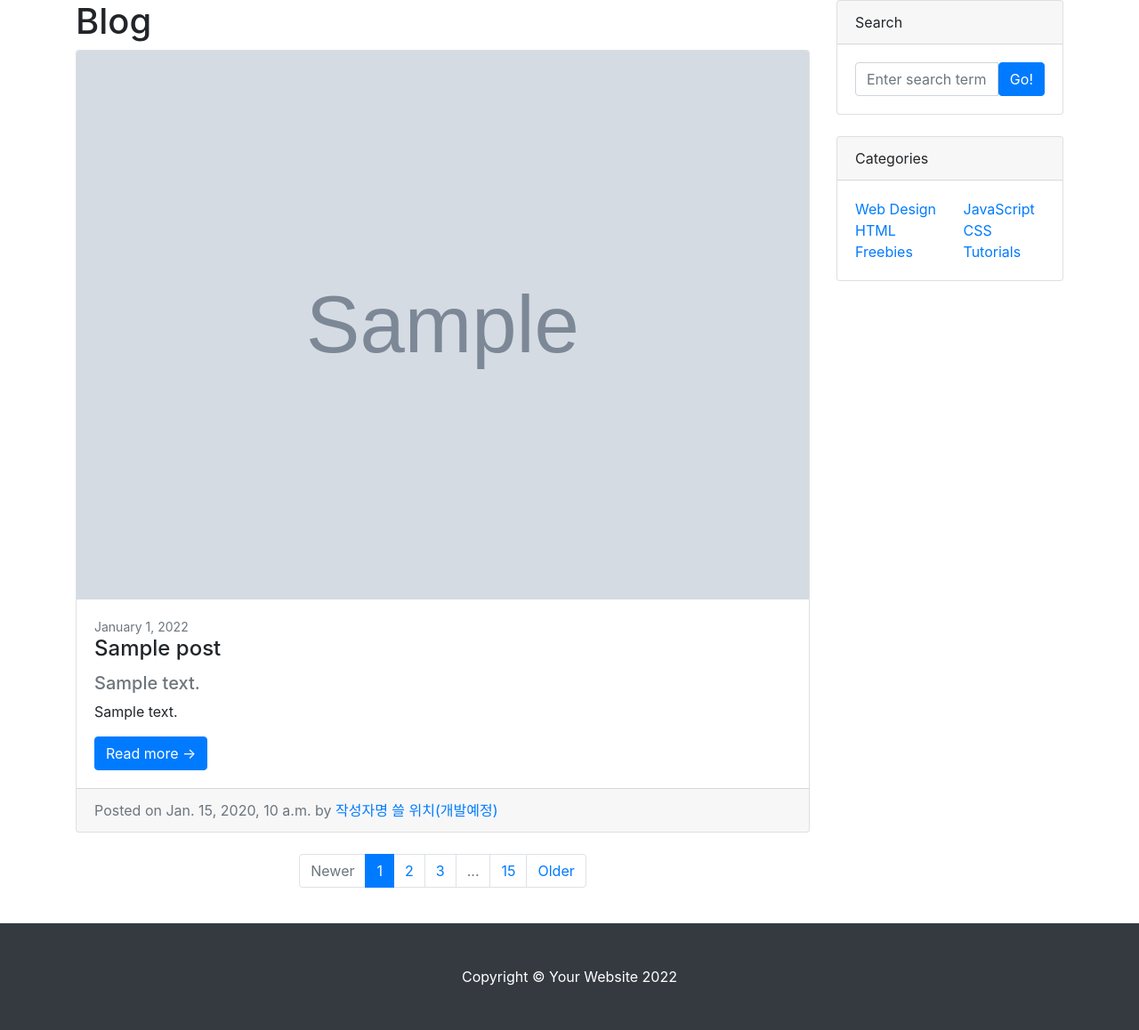
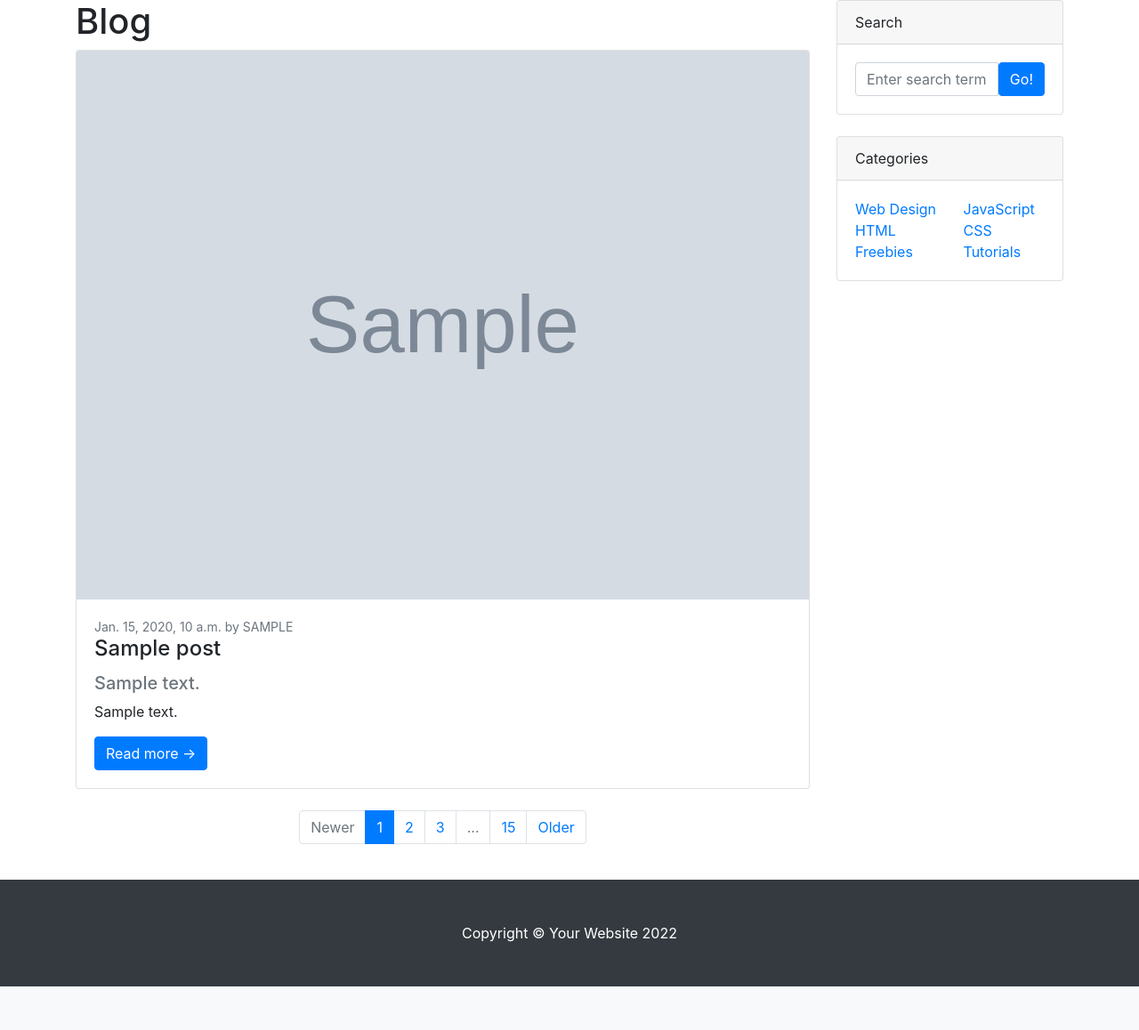
Before and after one commit to eunne2/do_it_django_a_to_z, a Django app: page /blog/ in a window 1280 px wide. Shown: the part 72-1230 px from the top of the page at 89% size. After the commit the page ends 1181 px from the top, so only its background shows below. Run offline with Django 4.2, Linux system fonts and the light colour scheme; tables that the repository leaves empty hold one stand-in row (values such as "Sample post"); grey boxes marked "Sample" are stand-in pictures; some libraries are stand-ins or nearby versions.

Commit message:
포스트 목록, 상세 페이지에서 작성자 정보 출력하기

```diff
--- a/blog/templates/blog/post_detail.html
+++ b/blog/templates/blog/post_detail.html
@@ -14,7 +14,7 @@
                 <h1 class="fw-bolder mb-1">{{ post.title }}</h1>
                 <h5 class="text-muted">{{ post.hook_text }}</h5>
                 <!-- Post meta content-->
-                <div class="text-muted fst-italic mb-2">Posted on {{ post.created_at }} by <a href="#">작성자명 쓸 위치(개발예정)</a> </div>
+                <div class="text-muted fst-italic mb-2">Posted on {{ post.created_at }}, 2022 by {{ post.author | upper }} </div>
                 <!-- Post categories-->
                 <a class="badge bg-secondary text-decoration-none link-light" href="#!">Web Design</a>
                 <a class="badge bg-secondary text-decoration-none link-light" href="#!">Freebies</a>
--- a/blog/templates/blog/post_list.html
+++ b/blog/templates/blog/post_list.html
@@ -14,17 +14,13 @@
                 {% endif %}
 
                 <div class="card-body">
-                    <div class="small text-muted">January 1, 2022</div>
+                    <div class="small text-muted">{{ p.created_at }} by {{ p.author | upper }}</div>
                     <h2 class="card-title h4">{{ p.title }}</h2>
                     {% if p.hook_text %}
                         <h5 class="text-muted">{{ p.hook_text }}</h5>
                     {% endif %}
                     <p class="card-text">{{ p.content | truncatewords:45 }}</p>
                     <a class="btn btn-primary" href="{{ p.get_absolute_url }}">Read more →</a>
-                </div>
-                <div class="card-footer text-muted">
-                    Posted on {{ p.created_at }} by
-                    <a href="#">작성자명 쓸 위치(개발예정)</a>
                 </div>
             </div>
         {% endfor %}
```
Also changed, not shown: blog/tests.py (+10 -1 lines).
